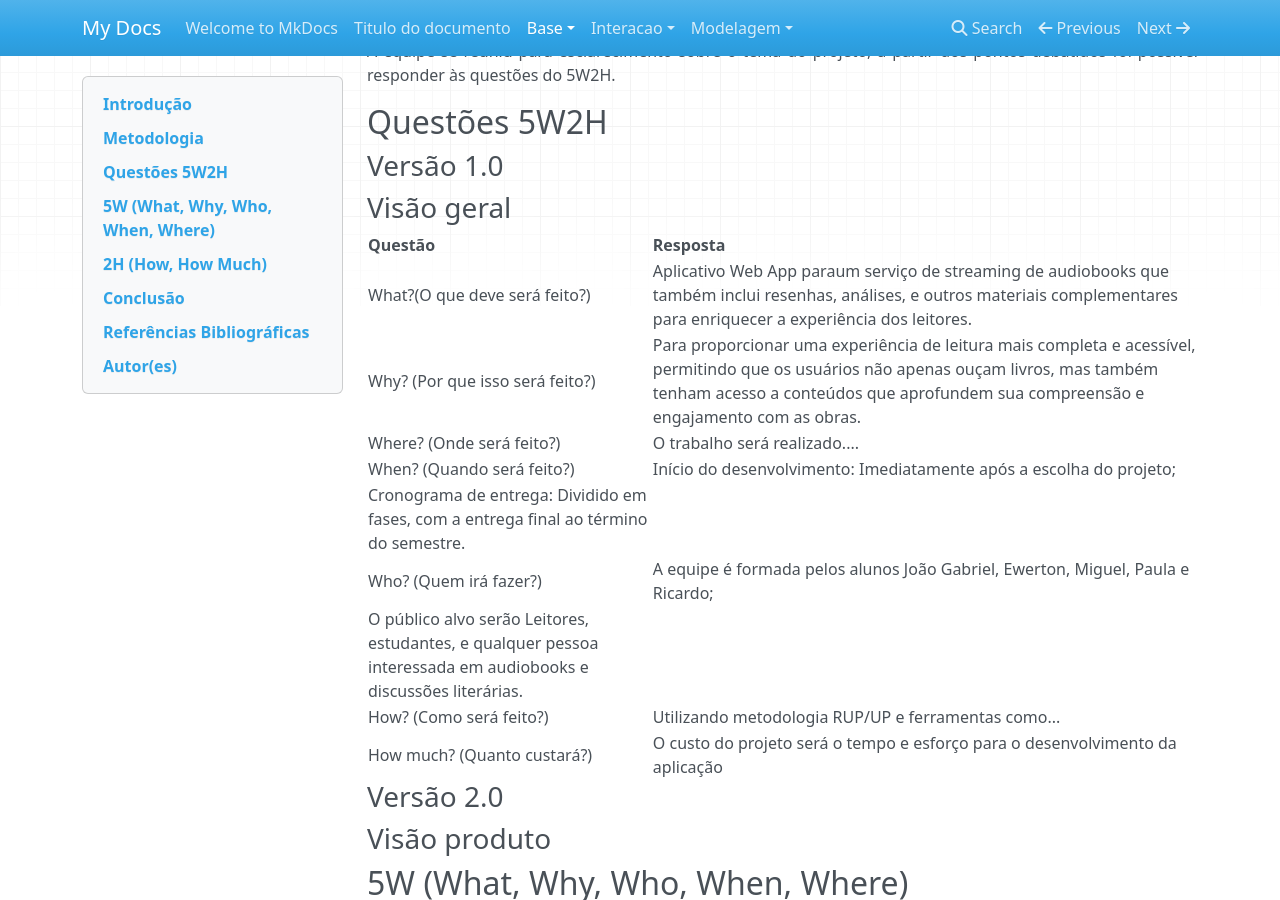
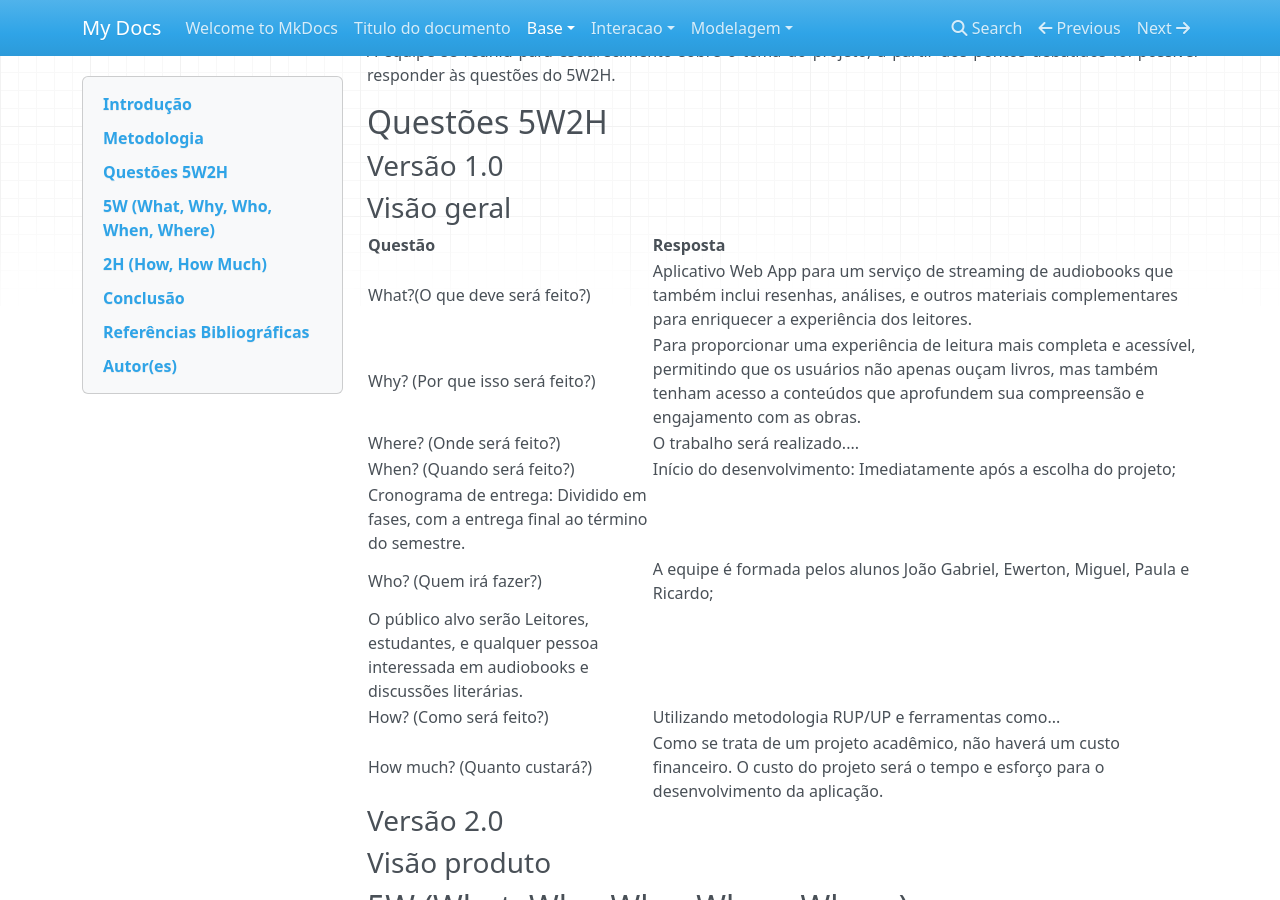
Before and after one commit to Projetos-de-Extensao/PBE_24.2_8001_III_EVE-Plus, an MkDocs documentation site: the page built from docs/base/5w2h.md, in a window 1280 px wide and 900 px high, scrolled down 266 px. Built offline with MkDocs 1.6.1, drawn with Linux system fonts in a browser that asks for light colours; nearby versions of some CDN libraries.

Commit message:
Update 5w2h.md

```diff
--- a/docs/base/5w2h.md
+++ b/docs/base/5w2h.md
@@ -24,7 +24,7 @@ title: 5W2H
 
 |Questão|Resposta|
 |-------|--------|
-|What?(O que deve será feito?)|Aplicativo Web App paraum serviço de streaming de audiobooks que também inclui resenhas, análises, e outros materiais complementares para enriquecer a experiência dos leitores.|
+|What?(O que deve será feito?)|Aplicativo Web App para um serviço de streaming de audiobooks que também inclui resenhas, análises, e outros materiais complementares para enriquecer a experiência dos leitores.|
 |Why? (Por que isso será feito?)|Para proporcionar uma experiência de leitura mais completa e acessível, permitindo que os usuários não apenas ouçam livros, mas também tenham acesso a conteúdos que aprofundem sua compreensão e engajamento com as obras.|
 |Where? (Onde será feito?)|O trabalho será realizado....|
 |When? (Quando será feito?)|Início do desenvolvimento: Imediatamente após a escolha do projeto;
@@ -32,7 +32,7 @@ Cronograma de entrega: Dividido em fases, com a entrega final ao término do sem
 |Who? (Quem irá fazer?)|A equipe é formada pelos alunos João Gabriel, Ewerton, Miguel, Paula e Ricardo;
 O público alvo serão Leitores, estudantes, e qualquer pessoa interessada em audiobooks e discussões literárias.|
 |How? (Como será feito?)|Utilizando metodologia RUP/UP e ferramentas como...|
-|How much? (Quanto custará?)|O custo do projeto será o tempo e esforço para o desenvolvimento da aplicação|
+|How much? (Quanto custará?)|Como se trata de um projeto acadêmico, não haverá um custo financeiro. O custo do projeto será o tempo e esforço para o desenvolvimento da aplicação.|
 
 
 ### Versão 2.0
```
